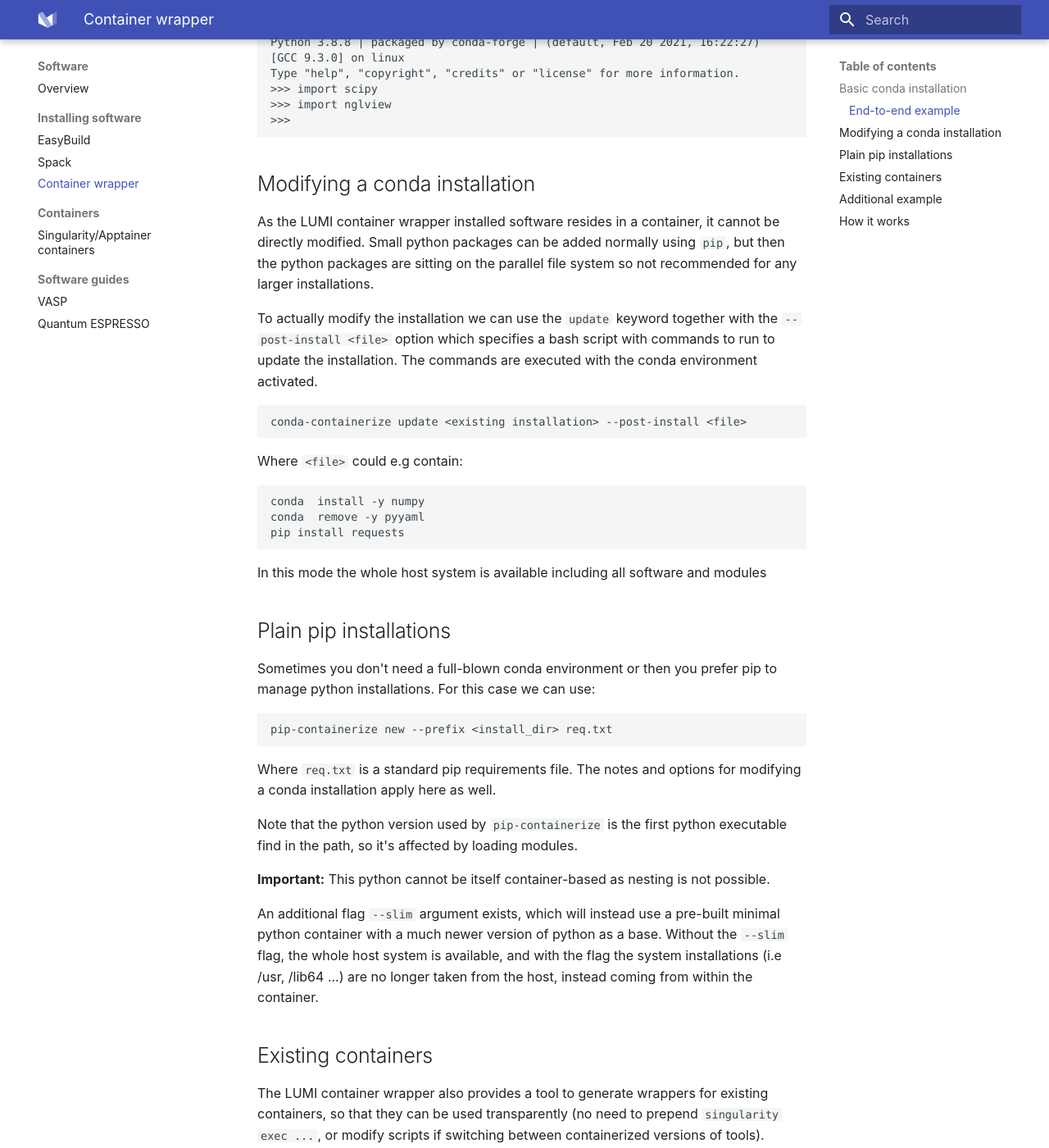
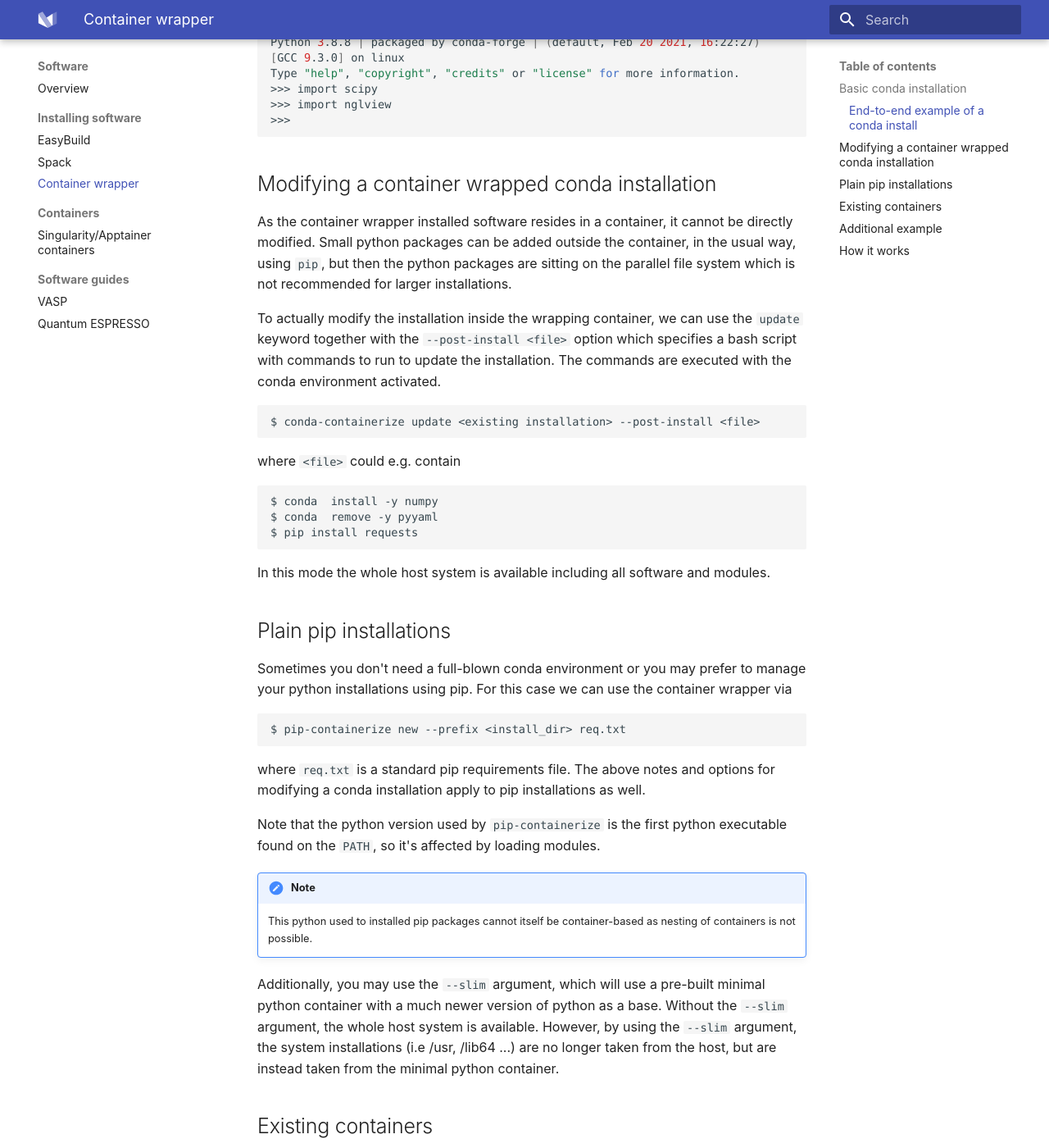
Before and after one commit to Lumi-supercomputer/lumi-userguide, an MkDocs documentation site: the page built from docs/software/containers/wrapper.md, in a window 1280 px wide and 1400 px high, scrolled down 2363 px. Shown: the whole window at 82% size. Built offline with MkDocs 1.6.1 and Material for MkDocs 9.7.7, drawn with Linux system fonts in a browser that asks for light colours; some of the changed text lies outside the part shown.

Commit message:
Final draft of clean-up software section docs.

````diff
--- a/docs/software/containers/wrapper.md
+++ b/docs/software/containers/wrapper.md
@@ -1,44 +1,45 @@
+[softwarestacks]: ../../computing/softwarestacks.md
+
 # Container wrapper
 
-The container wrapper is a set of tools which wrap installations inside a
-Apptainer/Singularity container to improve startup times, reduce IO load, and
-lessen the number of files on large parallel file systems.
+The container wrapper is a set of tools which wrap software installations
+inside a Apptainer/Singularity container to improve startup times, reduce I/O
+load, and lessen the number of files on large parallel file systems.
 
 Additionally, the container wrapper will generate wrappers so that installed
 software can be used (almost) as if it were not containerized. Depending on
 tool selection and settings, either the whole host file system or a limited
 subset is visible during execution and installation. This means that it's
-possible to wrap installation using e.g., mpi4py relying on the host provided
-mpi installation.
+possible to wrap installations using e.g. mpi4py while still relying on the
+host provided MPI installation.
 
-This documentation covers a subset of the functionality and focuses on
-conda and Python, a large part of the advanced use cases
-are not covered here yet.
+This documentation covers a subset of the functionality and focuses on examples
+of wrapping conda and Python installations.
 
-!!! The container wrapper is very experimental
+!!! warning "The container wrapper is experimental software"
     As the container wrapper is still under development, some of the more
     advanced features might change in exact usage and API.
 
 ## Basic conda installation
 
-The tools provided by the LUMI container wrapper are accessible by loading the
+The tools provided by the container wrapper are accessible by loading the
 `lumi-container-wrapper` module that is available in the `LUMI` and `CrayEnv`
-environment.
+[software stacks][softwarestacks].
 
-```
-module load LUMI lumi-container-wrapper
+```bash
+$ module load LUMI lumi-container-wrapper
 ```
 
-Then we can run:
+Then we can run the `conda-containerize` tool
 
 ```bash
-conda-containerize new --prefix <install_dir> env.yml
+$ conda-containerize new --prefix <install_dir> env.yml
 ```
 
-Where **env.yml** is a conda environment file.
+where **env.yml** is a conda environment file.
+
 This file can be written manually, e.g:
 
-env.yaml
 ```yaml
 channels:
   - conda-forge
@@ -48,58 +49,63 @@
   - nglview
 ```
 
-Or generate them from an existing environment
-
-```
-conda env export -n <target_env_name> > env.yaml
-```
-_Windows and MacOS will need to add the `--from-history` flag to the export command_
-
-or
-```
-conda list -n <target_env_name> --explicit > env.txt
-```
-_Using the `--explicit` option only works if the existing environment is
-on a Linux machine with x86 CPU architecture. Otherwise the result will not be transferable to LUMI_
-
-After the installation is done, you simply need to add
-the bin directory `<install_dir>/bin` to the path.
+or generated from an existing environment
 
 ```bash
-export PATH="<install_dir>/bin:$PATH"
+$ conda env export -n <target_env_name> > env.yaml
 ```
-Then, you can call python and any other executables conda has installed in the same way as you would have activated the environment.
+*Windows and MacOS will need to add the `--from-history` flag to the export command*
 
-If you also need to install some additional pip packages, you can do by supplying
-the `-r <req_file>` argument e.g:
-
-```
-conda-containerize new -r req.txt --prefix <install_dir> env.yml
+or, alternatively,
+```bash
+$ conda list -n <target_env_name> --explicit > env.txt
 ```
 
-The tool also supports using [mamba](https://github.com/mamba-org/mamba)
-for installing packages. Enable this feature by adding the `--mamba` flag.
+*Using the `--explicit` option only works if the existing environment is on a
+Linux machine with x86 CPU architecture. Otherwise the result will not be
+transferable to LUMI.*
+
+After the installation is done, you simply need to add the bin directory
+`<install_dir>/bin` to your `PATH`.
+
+```bash
+$ export PATH="<install_dir>/bin:$PATH"
+```
+
+Then, you can call `python` and any other executables, conda has installed, in
+the same way as if you would have activated the environment.
+
+If you also need to install some additional pip packages, you can do so by
+supplying the `-r <req_file>` argument e.g:
+
+```bash
+$ conda-containerize new -r req.txt --prefix <install_dir> env.yml
+```
+
+The tool also supports using [mamba](https://github.com/mamba-org/mamba) for
+installing packages. Enable this feature by adding the `--mamba` flag, e.g.
 `conda-containerize new --mamba ...`
 
-Make sure that you have read and understood the license terms for miniconda and any used channels
-before using the command.
+Make sure that you have read and understood the license terms for miniconda as
+well as any used conda channels before using the command.
 
 - [End-user license](https://www.anaconda.com/end-user-license-agreement-miniconda)
 - [Terms of service](https://www.anaconda.com/terms-of-service)
 - [Anaconda FAQ](https://www.anaconda.com/blog/anaconda-commercial-edition-faq)
 
-### End-to-end example
+### End-to-end example of a conda install
 
 Using the previous `env.yml`
 
+```bash
+$ mkdir MyEnv
+$ conda-containerize new --prefix MyEnv env.yml
 ```
-mkdir MyEnv
-conda-containerize new --prefix MyEnv env.yml
-```
-After the installation finishes, we can add the installation directory to our PATH
-and use it like normal.
 
-```
+After the installation finishes, we can add the installation directory to our
+`PATH` and use it like normal.
+
+```bash
 $ export PATH="$PWD/MyEnv/bin:$PATH"
 $ python --version
 3.8.8
@@ -112,70 +118,81 @@
 >>>
 ```
 
+## Modifying a container wrapped conda installation
 
+As the container wrapper installed software resides in a container, it cannot
+be directly modified. Small python packages can be added outside the container,
+in the usual way, using `pip`, but then the python packages are sitting on the
+parallel file system which is not recommended for larger installations.
 
-## Modifying a conda installation
+To actually modify the installation inside the wrapping container, we can use
+the `update` keyword together with the `--post-install <file>` option which
+specifies a bash script with commands to run to update the installation. The
+commands are executed with the conda environment activated.
 
-As the LUMI container wrapper installed software resides in a container, it cannot be directly modified.
-Small python packages can be added normally using `pip`, but then the python packages are
-sitting on the parallel file system so not recommended for any larger installations.
-
-To actually modify the installation we can use the `update` keyword
-together with the `--post-install <file>` option which specifies a bash script
-with commands to run to update the installation. The commands are executed
-with the conda environment activated.
-
-```
-conda-containerize update <existing installation> --post-install <file>
+```bash
+$ conda-containerize update <existing installation> --post-install <file>
 ```
 
-Where `<file>` could e.g contain:
+where `<file>` could e.g. contain
 
-```
-conda  install -y numpy
-conda  remove -y pyyaml
-pip install requests
+```bash
+$ conda  install -y numpy
+$ conda  remove -y pyyaml
+$ pip install requests
 ```
 
-In this mode the whole host system is available including all software and modules
+In this mode the whole host system is available including all software and modules.
 
 ## Plain pip installations
 
-Sometimes you don't need a full-blown conda environment or then you prefer pip
-to manage python installations. For this case we can use:
+Sometimes you don't need a full-blown conda environment or you may prefer to
+manage your python installations using pip. For this case we can use the
+container wrapper via
 
+```bash
+$ pip-containerize new --prefix <install_dir> req.txt
 ```
-pip-containerize new --prefix <install_dir> req.txt
-```
-Where `req.txt` is a standard pip requirements file.
-The  notes and options for modifying a conda installation apply here as well.
 
-Note that the python version used by `pip-containerize` is the first python executable find in the path, so it's affected by loading modules.
+where `req.txt` is a standard pip requirements file. The above notes and
+options for modifying a conda installation apply to pip installations as well.
 
-**Important:** This python cannot be itself container-based as nesting is not possible.
+Note that the python version used by `pip-containerize` is the first python
+executable found on the `PATH`, so it's affected by loading modules.
 
-An additional flag `--slim` argument exists, which will instead use a pre-built minimal python
-container with a much newer version of python as a base. Without the `--slim` flag, the whole host system is available,
-and with the flag the system installations (i.e /usr, /lib64 ...) are no longer taken from the host, instead
-coming from within the container.
+!!! note
+    This python used to installed pip packages cannot itself be container-based
+    as nesting of containers is not possible.
+
+Additionally, you may use the `--slim` argument, which will use a pre-built
+minimal python container with a much newer version of python as a base. Without
+the `--slim` argument, the whole host system is available. However, by using
+the `--slim` argument, the system installations (i.e /usr, /lib64 ...) are no
+longer taken from the host, but are instead taken from the minimal python
+container.
 
 ## Existing containers
 
-The LUMI container wrapper also provides a tool to generate wrappers for existing containers, so that they can be used
-transparently (no need to prepend `singularity exec ...`, or modify scripts if switching between containerized versions of tools).
+The container wrapper also provides a tool to generate wrappers for existing
+Apptainer/Singularity containers, so that they can be used transparently
+without the need for prepending `singularity exec ...`, or modify scripts if
+switching between containerized versions of tools.
 
+```bash
+$ wrap-container -w </path/inside/container> <container> --prefix <install_dir>
 ```
-wrap-container -w </path/inside/container> <container> --prefix <install_dir>
-```
-where `<container>` can be a filepath or any url accepted by singularity (e.g `docker//:` `oras//:` or any other singularity accepted format)
-`-w` needs to be an absolute path (or comma-separated list) inside the container. Wrappers will then be automatically
-created for the executables in the target directories / for the target path.
+
+where `<container>` can be a filepath or any URL accepted by singularity (e.g
+`docker//:` `oras//:` or any other singularity accepted format), and `-w` needs
+to be an absolute path (or comma-separated list) inside the container. Wrappers
+will then be automatically created for the executables in the target
+directories / for the target path.
 
 ## Additional example
 
-[Example in tool repository](https://github.com/CSCfi/hpc-container-wrapper/blob/master/examples/fftw.md)
+- [Example in tool repository](https://github.com/CSCfi/hpc-container-wrapper/blob/master/examples/fftw.md)
 
 ## How it works
 
-See the README in the source code repository.
-The source code can be found in the [GitHub repository.](https://github.com/CSCfi/hpc-container-wrapper)
+See the README in the source code repository. The source code can be found in
+the [GitHub repository.](https://github.com/CSCfi/hpc-container-wrapper)
````
Also changed, not shown: docs/software/packages/quantumespresso.md (+127 -50 lines), docs/software/packages/vasp.md (+93 -50 lines).
